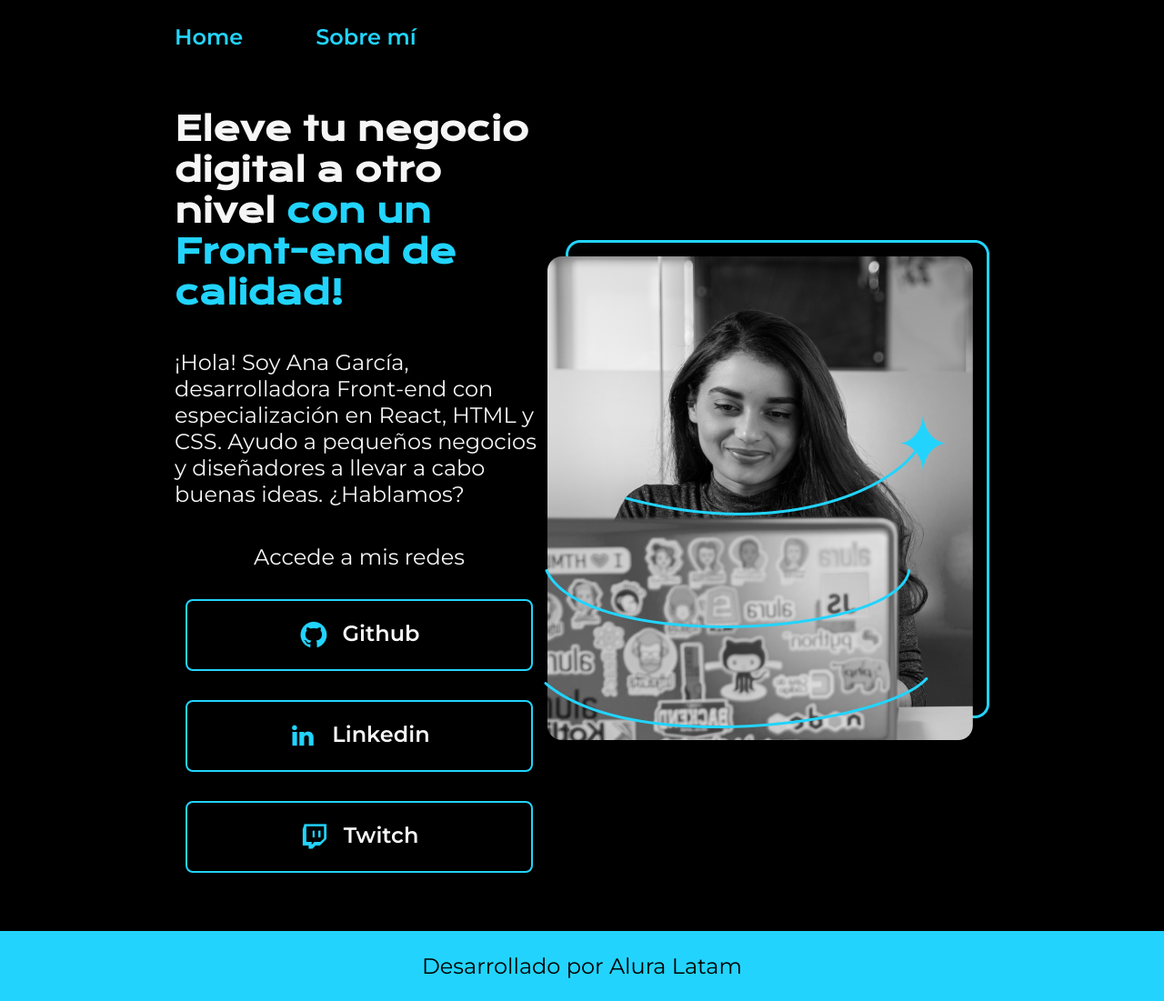
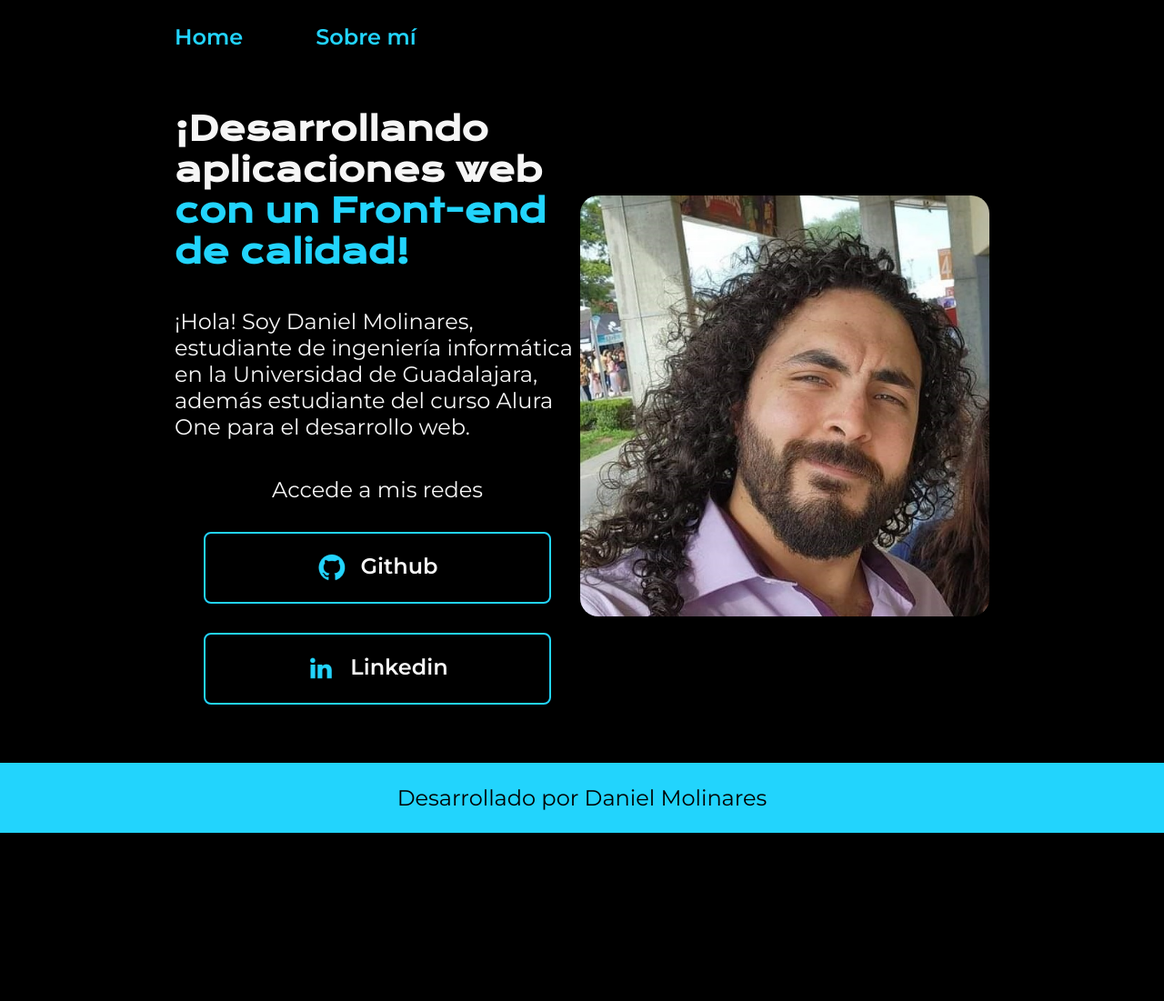
Before and after one commit to DanielMolinares/DanielSobreMi, a plain HTML site: page index.html in a window 1280 px wide. Shown: the whole page at 91% size. After the commit the page ends 916 px from the top, so only its background shows below. Drawn offline with nearby package versions, Linux system fonts and the light colour scheme.

Commit message:
actualizando imagenes, texto URLs en ambos index y about

```diff
--- a/index.html
+++ b/index.html
@@ -18,36 +18,29 @@
     <main class="presentacion">
         <section class="presentacion__contenido">
             <h1 class="presentacion__contenido__titulo">
-                Eleve tu negocio digital a otro nivel
+                ¡Desarrollando aplicaciones web
                 <strong class="titulo-destaque">con un Front-end de calidad!
                 </strong></h1>
-                <p class="presentacion__contenido__texto">¡Hola! Soy Ana García, desarrolladora Front-end con
-                    especialización en React, HTML y CSS. Ayudo a pequeños
-                    negocios y diseñadores a llevar a cabo buenas ideas.
-                    ¿Hablamos?
-
+                <p class="presentacion__contenido__texto">¡Hola! Soy Daniel Molinares, estudiante de ingeniería informática
+                    en la Universidad de Guadalajara, además estudiante del curso Alura One para el desarrollo web.
                 </p>
                 <div class="presentacion__enlaces">
                     <h2 class="presentacion__enlaces__subtitulo">Accede a mis redes</h2>
-                    <a class="presentacion__enlaces__link" href="https://github.com/">
+                    <a class="presentacion__enlaces__link" href="https://github.com/DanielMolinares">
                         <img src="./assets/github.png">
                         Github
                     </a>
-                    <a class="presentacion__enlaces__link" href="https://linkedin.com/in/">
+                    <a class="presentacion__enlaces__link" href="https://www.linkedin.com/in/daniel-molinares-8799a8202/">
                         <img src="./assets/linkedin.png">
                         Linkedin
-                    </a>
-                    <a class="presentacion__enlaces__link" href="https://twitch.tv/">
-                        <img src="./assets/twitch.png">
-                        Twitch
                     </a>
                 </div>
 
         </section>
-            <img src="./assets/Imagen.png" alt="Foto de Ana García desarrolando un proyecto">
+            <img src="./assets/DanielM.jpg" alt="Foto de Daniel Molinares" class="presentacion__imagen">
     </main>
     <footer class="footer">
-        <p>Desarrollado por Alura Latam</p>
+        <p>Desarrollado por Daniel Molinares</p>
     </footer>
 </body>
 </html>
--- a/styles/style.css
+++ b/styles/style.css
@@ -35,10 +35,7 @@ body{
     font-weight: 600;
     color: var(--color-terciario);
     text-decoration: none;
-
 }
-
-
 
 .presentacion {
     padding: 5% 15%;
@@ -52,6 +49,11 @@ body{
     display: flex;
     flex-direction: column;
     gap: 40px;
+}
+
+.presentacion__imagen{
+    width: 450px;
+    border-radius: 20px;
 }
 
 
```
Also changed, not shown: about.html (+5 -6 lines).
